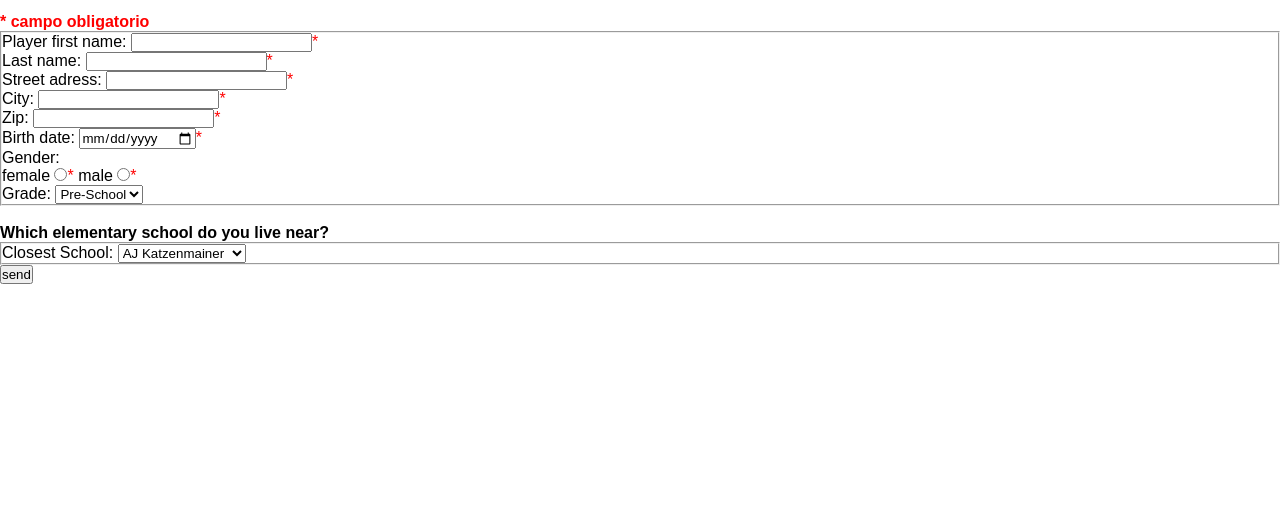
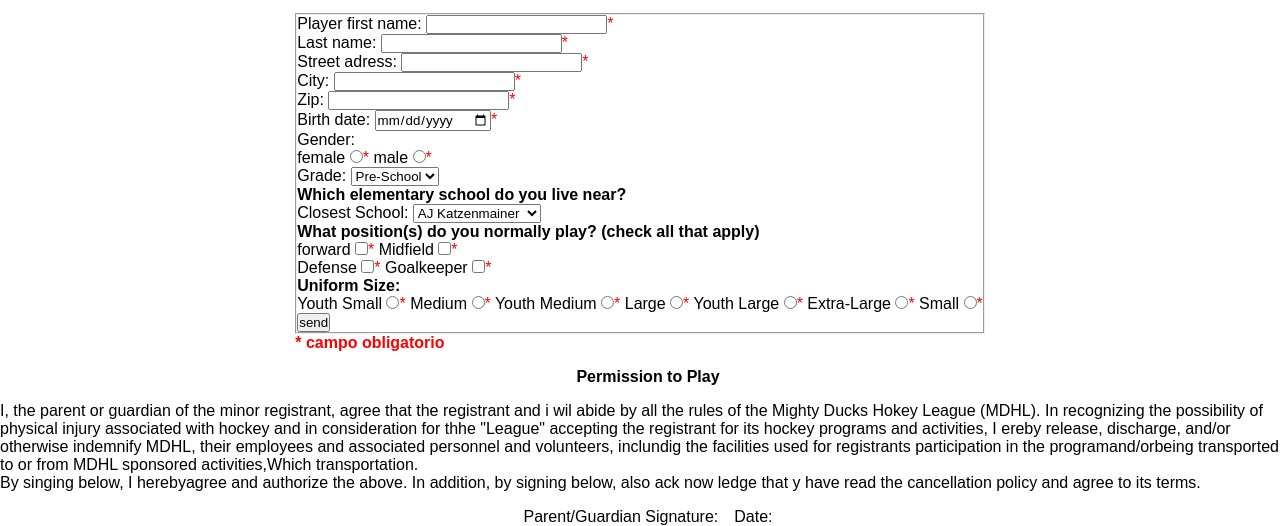
Before and after one commit to MansurLui/MansurLui-MDHL_Mansur, a plain HTML site: page registration.html in a window 1280 px wide. Shown: the part 445-971 px from the top of the page. Before the commit the page ends 800 px from the top, so only its background shows below. Drawn offline with Linux system fonts and the light colour scheme.

Commit message:
forms cargados

```diff
--- a/css/styles.css
+++ b/css/styles.css
@@ -156,3 +156,9 @@ th {
 .infoRules{
     width: fit-content;
 }
+
+/* registration form */
+.container article{
+    border: 1px solid black;
+    width: 80%;
+}
--- a/registration.html
+++ b/registration.html
@@ -26,10 +26,10 @@
         </div>
     </header>
     <main>
+        <div class="container">
+            <div class="containerForm">
                 <h2><b>Registration Form</b></h2>
-        <div class="containerForm">
                 <form action="show__data.html" method="get">
-                <p style="color:red;"><strong>* campo obligatorio</strong></p>
                     <fieldset>
                         <label for="first_name">Player first name:</label>
                         <input type="text" name="name" id="first_name"><span style="color:red">*</span><br>
@@ -58,9 +58,7 @@
                             <option value="3">3</option>
                         </select>
                         </label><br>
-                </fieldset><br>
                     <p><b>Which elementary school do you live near?</b></p>
-                <fieldset>
                         <label for="select_school">Closest School:</label>
                         <select name="School" id="select_school">
                             <option value="AJ Katzenmainer">AJ Katzenmainer</option>
@@ -71,9 +69,70 @@
                             <option value="South Elementary">South Elementary</option>
                         </select>
                         </label>
+                        <p><b>What position(s) do you normally play? (check all that apply)</b></p>
+                        <label for="forward">forward</label>
+                        <input type="checkbox" name="position" id="forward" value="forward"><span
+                            style="color:red">*</span>
+                        <label for="Midfield">Midfield</label>
+                        <input type="checkbox" name="position" id="Midfield" value="Midfield"><span
+                            style="color:red">*</span><br>
+                        <label for="Defense">Defense</label>
+                        <input type="checkbox" name="position" id="Defense" value="Defense"><span
+                            style="color:red">*</span>
+                        <label for="Goalkeeper">Goalkeeper</label>
+                        <input type="checkbox" name="position" id="Goalkeeper" value="Goalkeeper"><span
+                            style="color:red">*</span><br>
+                        <p><b>Uniform Size:</b></p>
+                        <label>Youth Small
+                            <input type="radio" name="Uniform Size" value="Youth Small"><span style="color:red">*</span>
+                        </label>
+                        <label>Medium
+                            <input type="radio" name="Uniform Size" value="Medium"><span style="color:red">*</span>
+                        </label>
+                        <label>Youth Medium
+                            <input type="radio" name="Uniform Size" value="Youth Medium"><span
+                                style="color:red">*</span>
+                        </label>
+                        <label>Large
+                            <input type="radio" name="Uniform Size" value="Large"><span style="color:red">*</span>
+                        </label>
+                        <label>Youth Large
+                            <input type="radio" name="Uniform Size" value="Youth Large"><span style="color:red">*</span>
+                        </label>
+                        <label>Extra-Large
+                            <input type="radio" name="Uniform Size" value="Extra-Large"><span style="color:red">*</span>
+                        </label>
+                        <label>Small
+                            <input type="radio" name="Uniform Size" value="Small"><span style="color:red">*</span>
+                        </label><br>
+                        <input type="submit" value="send">
                     </fieldset>
-                <input type="submit" value="send">
+                    <p style="color:red;"><strong>* campo obligatorio</strong></p>
                 </form>
+            </div>
+            <div class="container">
+                <articule></articule>
+                <p><b>Permission to Play</b></p>
+                <p>I, the parent or guardian of the minor registrant, agree that the registrant and i wil abide by all
+                    the
+                    rules
+                    of the Mighty Ducks Hokey League (MDHL). In recognizing the possibility of physical injury
+                    associated
+                    with
+                    hockey and in consideration for thhe "League" accepting the registrant for its hockey programs and
+                    activities, I ereby release, discharge, and/or otherwise indemnify MDHL, their employees and
+                    associated
+                    personnel and volunteers, inclundig the facilities used for registrants participation in the
+                    programand/orbeing transported to or from MDHL sponsored activities,Which transportation.<br> By
+                    singing
+                    below, I herebyagree and authorize the above. In addition, by signing below, also ack now ledge that
+                    y
+                    have
+                    read the cancellation policy and agree to its terms.</p><br>
+                <p>Parent/Guardian Signature:</p> <!-- aca va un form de firma(averiguar como hacerlo)-->
+                <p>Date:</p><!-- aca va otro form de firma-->
+            </articule>
+            </div>
         </div>
     </main>
     <footer>
```
Also changed, not shown: game_info.html (+1 -1 lines). Lines whose indentation alone changed are shown as unchanged.
